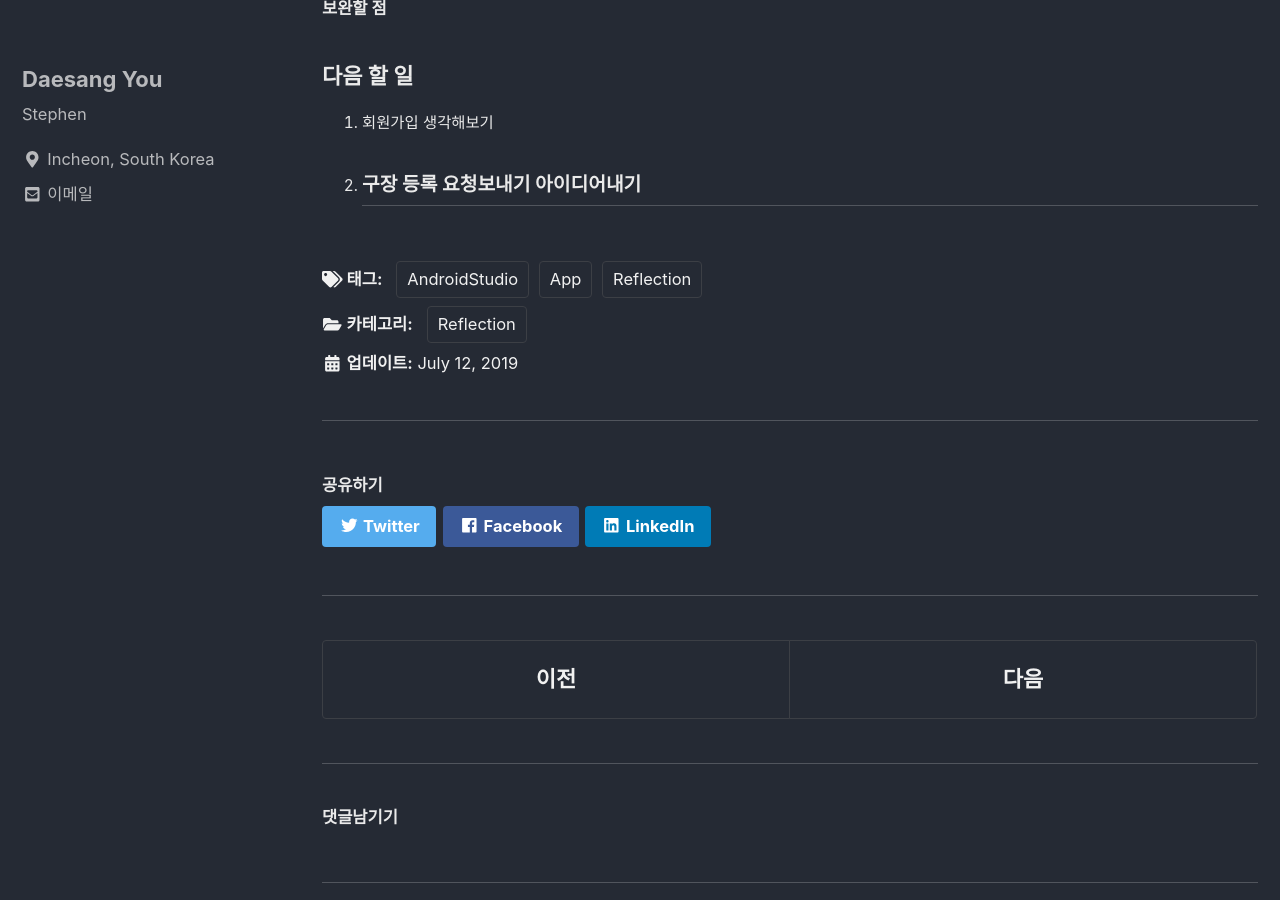
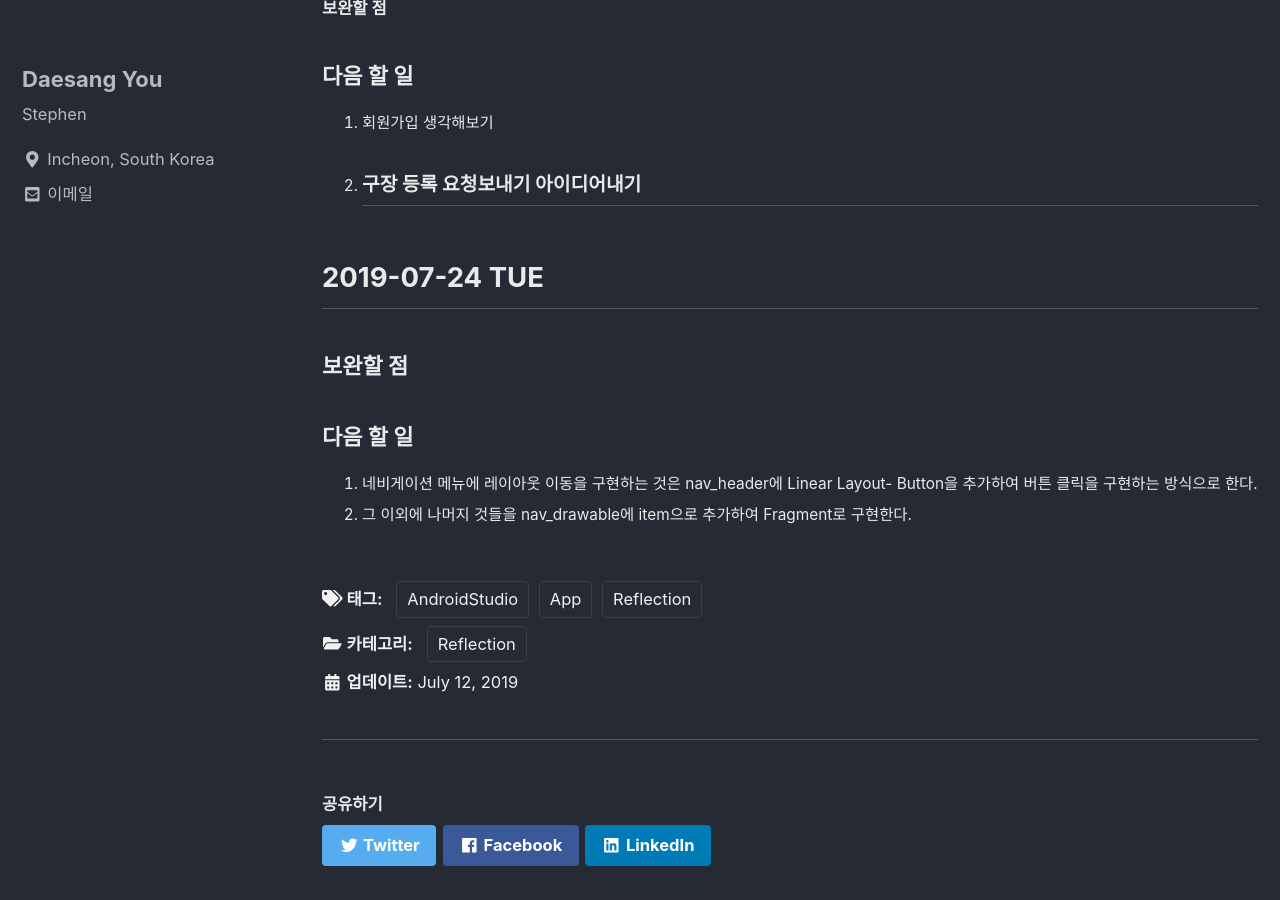
Before and after one commit to eotkd4791/eotkd4791.github.io, a Jekyll site: the page built from _posts/MOD/WhistleOn/2019-07-12-MOD-whistleon-reflection.md, in a window 1280 px wide and 900 px high, scrolled down 1067 px. Built offline with Jekyll 4.4.1, drawn with Linux system fonts in a browser that asks for light colours; cached includes are drawn as plain includes; comment, search, counter and statistics services are not loaded.

Commit message:
Update 2019-07-12-MOD-whistleon-reflection.md

```diff
--- a/_posts/MOD/WhistleOn/2019-07-12-MOD-whistleon-reflection.md
+++ b/_posts/MOD/WhistleOn/2019-07-12-MOD-whistleon-reflection.md
@@ -44,3 +44,10 @@ comments:
 1. 회원가입 생각해보기
 2. 구장 등록 요청보내기 아이디어내기
 ---
+
+## 2019-07-24 TUE
+### 보완할 점
+
+### 다음 할 일
+1. 네비게이션 메뉴에 레이아웃 이동을 구현하는 것은 nav_header에 Linear Layout- Button을 추가하여 버튼 클릭을 구현하는 방식으로 한다.
+2. 그 이외에 나머지 것들을 nav_drawable에 item으로 추가하여 Fragment로 구현한다.
```
